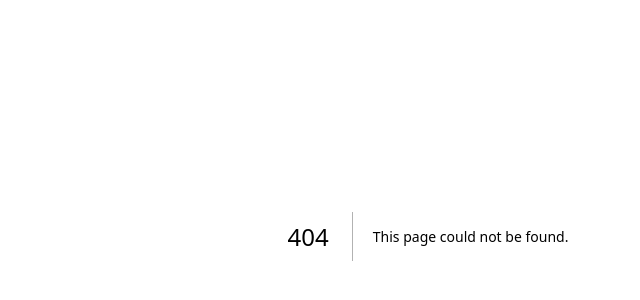
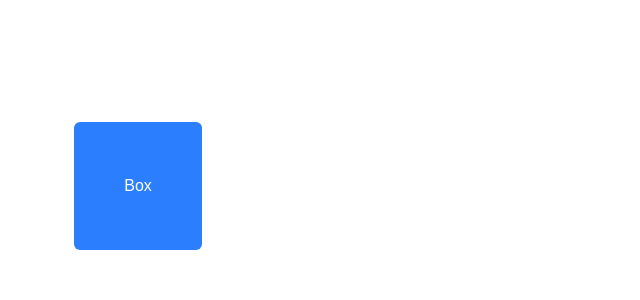
Before and after one commit to Md-Abu-Omayer-Babu/Code-Reviewer-AI-2.0, a Next.js app in the folder frontend/: page /draggrable_element in a window 1280 px wide. Before the commit this address had no page. Shown: the part 164-464 px from the top of the page, without its empty margins (212-852 px from the left). Built offline with nearby package versions, Linux system fonts and the light colour scheme.

Commit message:
feat: Add Draggrable component for draggable UI functionality

```diff
--- /dev/null
+++ b/frontend/src/app/draggrable_element/page.jsx
@@ -0,0 +1,48 @@
+"use client";
+
+import React, { useState } from "react";
+
+function Draggrable() {
+  const [isDragging, setIsDragging] = useState(false);
+  const [position, setPosition] = useState({ x: 350, y: 350 });
+
+  const handleDragging = (e) => {
+    if (!isDragging) {
+      return;
+    }
+
+    setPosition({
+      x: e.clientX,
+      y: e.clientY,
+    });
+  };
+
+  return (
+    <div className="flex h-screen w-screen"
+    onMouseDown={() => {
+      setIsDragging(true);
+    }}
+    onMouseUp={() => {
+      setIsDragging(false);
+    }}
+
+    onMouseMove={(e) => {
+      handleDragging(e);
+    }}
+
+    >
+      <div
+        style={{
+            position:'absolute',
+            left: position.x - 64,
+            top: position.y - 64,
+        }}
+        className="bg-blue-500 h-32 w-32 items-center justify-center text-center text-white flex rounded-md"
+      >
+        Box
+      </div>
+    </div>
+  );
+}
+
+export default Draggrable;
```
